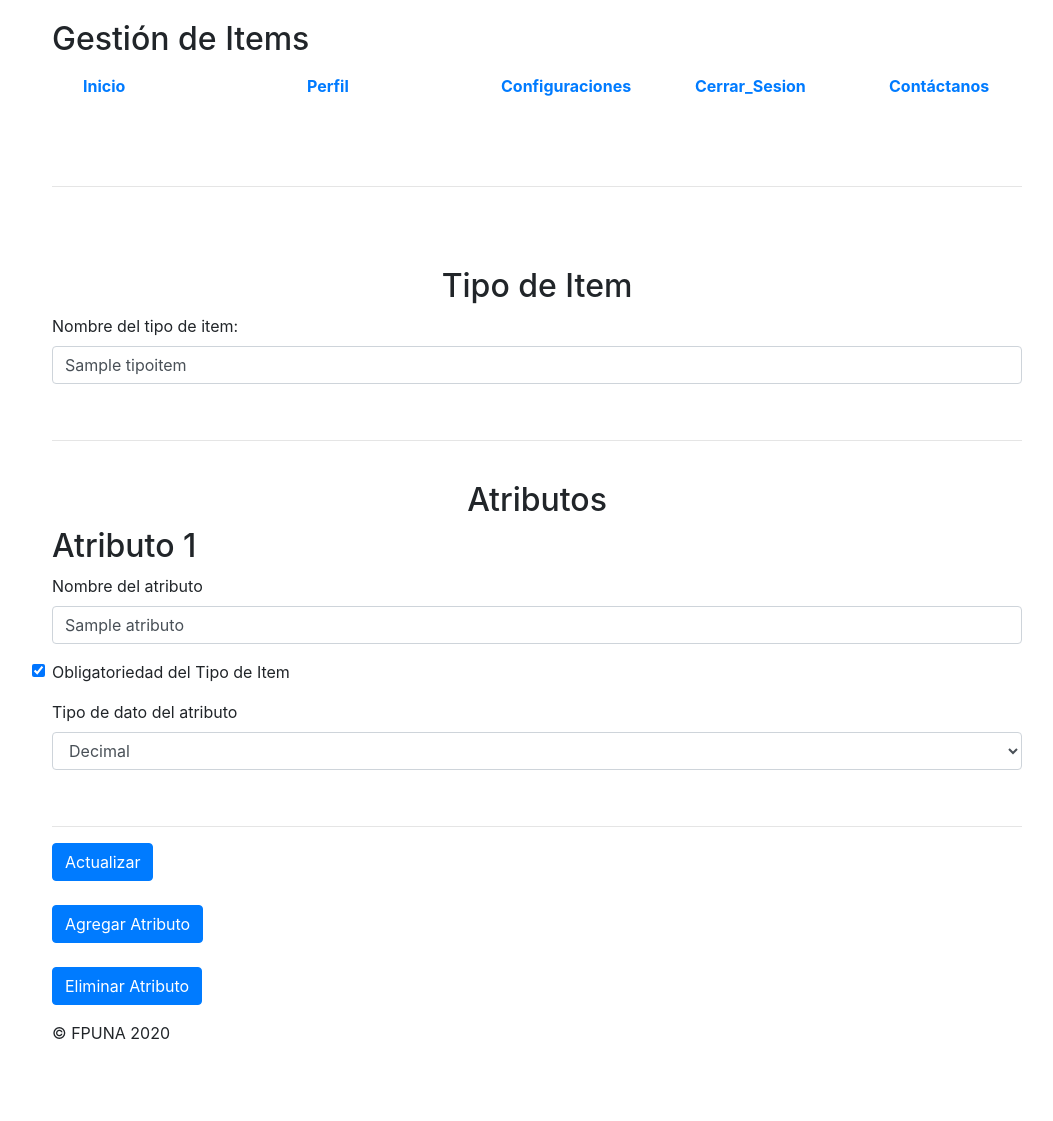
After one commit to rduarte01/GestionItem, a Django app: page /editar/tipo/item/1 in a window 1280 px wide. The commit adds this page. Shown: the whole page, without its empty margins (103-1156 px from the left). Run offline with Django 3.2, Linux system fonts and the light colour scheme; tables that the repository leaves empty hold one stand-in row (values such as "Sample post"); some libraries are stand-ins or nearby versions.

Commit message:
Editar Tipo de Item

```diff
--- a/gestion/forms.py
+++ b/gestion/forms.py
@@ -2,7 +2,7 @@ from django import forms
 from django.forms import Textarea
 from .models import Fase
 from django.contrib.auth.models import User, Permission,Group,ContentType
-from .models import Proyecto,TipoItem,Atributo,Usuario
+from .models import Proyecto,TipoItem,Atributo,Usuario,Book
 ####### se escribe formulario
 from django.forms.widgets import SelectMultiple, CheckboxSelectMultiple
 
@@ -79,7 +79,7 @@ class TipoItemForm(forms.ModelForm):
         }
         '''widget para especificar las clase de bootstap utilizada en nuestro html para nuestro form'''
     cantidad=forms.IntegerField(label="Cantidad de Atributos del Tipo de Item",
-                                max_value=10,required=True,
+                                max_value=10,required=False,
                                 widget=forms.TextInput(
                                         attrs={
                                             "placeholder": "Cantidad Tipo Item",
@@ -232,3 +232,8 @@ class RolForm(forms.ModelForm):
             ),
             'permissions':forms.CheckboxSelectMultiple(),
         }
+
+class BookForm(forms.ModelForm):
+    class Meta:
+        model=Book
+        fields=('title','autor','pdf')
--- a/gestion/models.py
+++ b/gestion/models.py
@@ -196,3 +196,8 @@ class Usuario(models.Model):
             ('es_administrador','Puede hacer tareas de Administrador'),
         )
         """LISTA DE PERMISOS ASOCIADOS AL SISTEMA"""
+
+class Book(models.Model):
+    title=models.CharField(max_length=100)
+    autor=models.CharField(max_length=100)
+    pdf=models.FileField(upload_to='Books')
--- /dev/null
+++ b/gestion/templates/editar_tipo_item.html
@@ -0,0 +1,49 @@
+{% extends 'Menu.html' %}
+{% block body%}
+<hr>
+<form  method='POST' onSubmit="return enviado()">
+        {% csrf_token%}
+       {{ formset.management_form }}
+       <center> <h2>Tipo de Item</h2> </center>
+            <div class="form-group">
+                <label>Nombre del tipo de item:</label>
+                    {{ formset_ti.nombre }}
+            </div>
+        <br>
+        <hr>
+        <br>
+        <center> <h2>Atributos</h2></center>
+       {% if formset.total_form_count %}
+            {% for form in formset %}
+               {{ form.id_atributo }}
+                    <h2> Atributo {{ forloop.counter }}  </h2>
+                    <div class="form-group">
+                        <label>{{form.nombre.label}}</label>
+                        {{form.nombre}}
+                    </div>
+                    <div class="form-group">
+                        {{form.es_obligatorio}}
+                        <label class="form-check-label" for="defaultCheck1">
+                            {{form.es_obligatorio.label}}
+                        </label>
+                    </div>
+                    <div class="form-group">
+                        <label>{{form.tipo_dato.label}}</label>
+                        {{form.tipo_dato}}
+                    </div>
+                    <br>
+                    <hr>
+            {% endfor %}
+        {%else%}
+           <h2> Este tipo de item aun no tiene atributos</h2>
+        {%endif%}
+         <input class="btn btn-primary" type='submit' value= 'Actualizar' />
+         <br>
+        <br>
+        <a href="{% url 'gestion:agregar_atributo_ti'  tipo_item.id_ti %}" class="btn btn-primary">Agregar Atributo</a>
+        <br>
+        <br>
+        <a href="{% url 'gestion:eliminar_atributo_ti'  tipo_item.id_ti %}" class="btn btn-primary">Eliminar Atributo</a>
+    </form>
+
+{%endblock%}
--- a/gestion/urls.py
+++ b/gestion/urls.py
@@ -2,6 +2,9 @@ from django.urls import path
 from .views import crearFase, listar_auditoria,listar_proyectos, proyectoCancelado
 from . import views
 from .views import estadoProyecto,detallesProyecto,UsersProyecto,desvinculacionProyecto,ModificarRol,VerRoles,agregarUsuarios, VerUsersEnEspera, ActualizarUser, CrearRol
+
+from django.conf import settings
+from django.conf.urls.static import static
 
 urlpatterns = [
     path('', views.index, name='index'),
@@ -30,11 +33,20 @@ urlpatterns = [
     path('ver/fase/<int:id_fase>/proyecto',views.get_fase_proyecto,name='get_fase_proyecto'),
     path('importar/tipo/item/fase/<int:id_fase>', views.importar_tipo_item, name='importar_tipo_item'),
     path('estadoProyecto/<int:pk>', views.estadoProyecto, name='estado_Proyecto'),
-
     path('enEspera/', VerUsersEnEspera.as_view(), name="listaDeEspera"),
     path('userEnEspera/<int:pk>', ActualizarUser.as_view(), name='userEsperando'),
     path('crearRol/<str:proyecto>', CrearRol.as_view(), name='crearRol'),
     path('modRol/<int:pk>', ModificarRol.as_view(), name='modificarRol'),
     path('lista/tipo/item/<int:id_proyecto>',views.listar_tipo_item, name='listar_tipo_item'),
     path('misRoles/<int:proyecto>', VerRoles.as_view(), name="misRoles"),
+    path('editar/tipo/item/<int:id_ti>',views.editar_ti,name='editar_ti'),
+    path('editar/tipo/item/<int:id_ti>/agregar/atributo',views.agregar_atributo_ti,name='agregar_atributo_ti'),
+    path('eliminar/atributo/tipo/item/<int:id_ti>',views.eliminar_atributo_ti,name='eliminar_atributo_ti'),
+    path('eliminar/tipo/item/<int:id_ti>',views.eliminar_tipo_item,name='eliminar_tipo_item'),
+
+    #practicas
+    path('subir/book',views.upload_book,name='upload_book'),
+    path('listar/book', views.list_book, name='listar_book')
 ]
+if settings.DEBUG:
+    urlpatterns += static(settings.MEDIA_URL, document_root=settings.MEDIA_ROOT)
--- a/gestion/views.py
+++ b/gestion/views.py
@@ -7,8 +7,8 @@ from django.contrib.auth.models import User
 from django.contrib.auth.models import Permission,Group
 from django.views.generic import TemplateView,ListView,UpdateView, CreateView
 from django.urls import reverse_lazy
-from .models import Proyecto, Auditoria, User_Proyecto,Fase,Permisos,Usuario
-from .forms import FormProyecto,FormAyuda,SettingsUserFormJesus,PerfilUserEnEspera,RolForm
+from .models import Proyecto, Auditoria, User_Proyecto,Fase,Permisos,Usuario,Book
+from .forms import FormProyecto,FormAyuda,SettingsUserFormJesus,PerfilUserEnEspera,RolForm,BookForm
 from time import gmtime, strftime
 from .forms import FaseForm, FormProyectoEstados
 from django.db.models import Count
@@ -18,8 +18,11 @@ from .forms import FormProyecto,TipoItemForm,AtributeForm,RolForm
 from django.contrib.auth.models import Permission
 from django.contrib.contenttypes.models import ContentType
 from django.forms import formset_factory
+from django.forms.models import modelformset_factory
 from guardian.shortcuts import assign_perm
 from guardian.decorators import permission_required_or_403
+from django.shortcuts import get_object_or_404
+from django.core.files.storage import FileSystemStorage
 
 
 #### GLOBALES
@@ -612,8 +615,10 @@ def importar_tipo_item(request,id_fase):
     if(request.method=='POST'):
         print('es post')
         some_var = request.POST.getlist('checkbox')
+        print(some_var)
         for id in some_var:
             print (id_fase)
+            print (id)
             ti=TipoItem.objects.get(id_ti=id)#capturamos el tipo de item
             atributos=Atributo.objects.filter(ti_id=id) #optenemos todos los atributos de ese tipo de item
             ti.id_ti=None #clonamos el tipo de item
@@ -628,6 +633,7 @@ def importar_tipo_item(request,id_fase):
         print('es get')
         user=request.user #se optiene el usuario
         list_tipo_item_a_importar=[]
+        list_poyecto_tipo_item=[]
         list_tipo_item=[]
         list_tipo_item_proyecto_actual=get_all_tipo_item(Fase.objects.get(id_Fase=id_fase).id_Proyecto_id)
         proyectos=User_Proyecto.objects.exclude(proyecto_id=Fase.objects.get(id_Fase=id_fase).id_Proyecto_id)#obtengo el proyectos que el usuario tiene acceso
@@ -641,7 +647,10 @@ def importar_tipo_item(request,id_fase):
                     list_tipo_item+=TipoItem.objects.filter(fase_id=fase.id_Fase)
                 for ti in list_tipo_item :
                     if not ti.nombre in list_tipo_item_proyecto_actual:
-                        list_tipo_item_a_importar += [ti]
+                        list_tipo_item_a_importar += [{
+                                                    'ti':ti,
+                                                    'proyecto':Proyecto.objects.get(id_proyecto=proyecto.proyecto_id)
+                                                     }]
 
         print(list_tipo_item_a_importar)
         fase=Fase.objects.get(id_Fase=id_fase)
@@ -654,7 +663,6 @@ def importar_tipo_item(request,id_fase):
 
 def get_all_tipo_item(id_proyecto):
     '''Esta funcion permite obtener todos los tipos de item de un proyecto especifico'''
-
     fases=Fase.objects.filter(id_Proyecto_id=id_proyecto)
     list_tipo_item=[]
     list_tipo_item_name=[]
@@ -759,8 +767,11 @@ def listar_tipo_item(request,id_proyecto):
     """Lista los tipos de item asociado a un proyecto"""
     fases=Fase.objects.filter(id_Proyecto_id=id_proyecto)
     tipoItem=[]
+
     for fase in fases:
-        tipoItem += TipoItem.objects.filter(fase_id=fase.id_Fase)
+        tipoItem += [{ 'fase':fase,
+                    'ti':TipoItem.objects.filter(fase_id=fase.id_Fase)
+        }]
 
     print(tipoItem)
     contexto={
@@ -791,3 +802,93 @@ class VerRoles(ListView):
         context['listGroup'] = grupList
         context['idProyecto'] = miid
         return context
+
+def editar_ti(request,id_ti):
+    tipo_item = get_object_or_404(TipoItem, id_ti=id_ti)
+    query_atributos = Atributo.objects.filter(ti_id=tipo_item.id_ti)
+    AtributeFormSet = modelformset_factory(Atributo, form=AtributeForm,exclude=('id_atributo',), extra=0)
+    if request.method=='POST':
+        formset = AtributeFormSet(request.POST,request.FILES,queryset=query_atributos)
+        formset_ti=TipoItemForm(request.POST,instance=tipo_item)
+        print(formset_ti)
+        if formset.is_valid() and formset_ti.is_valid() :
+            print('es_valido')
+            formset.save()
+            instancia_ti=formset_ti.save(commit=False)
+            instancia_ti.save()
+        else:
+            print('no es valido')
+            print(formset.errors)
+            print(formset_ti.errors)
+        return redirect('gestion:menu')
+    else:
+        formset_ti = TipoItemForm(instance=tipo_item)
+        formset = AtributeFormSet(queryset=query_atributos)
+        print('se imprime esto')
+
+        context={
+            'formset':formset,
+            'formset_ti':formset_ti,
+            'tipo_item':tipo_item
+        }
+        return render(request,'editar_tipo_item.html',context)
+
+def agregar_atributo_ti(request, id_ti):
+    form = formset_factory(AtributeForm, extra=1)
+    if(request.method=='POST'):
+        my_form=form(request.POST)
+        if my_form.is_valid():
+            for form in my_form:
+                n,o,t=recoge_datos_atributo(form)
+                atributo1=Atributo.objects.create(nombre=n,es_obligatorio=o,tipo_dato=t,ti_id=id_ti)
+        return  redirect('gestion:editar_ti',id_ti=id_ti)
+    else:
+        contexto={
+            'formset':form
+        }
+        return render(request,'crear_atributo.html',contexto)
+
+def eliminar_atributo_ti(request,id_ti):
+    tipo_item = get_object_or_404(TipoItem, id_ti=id_ti)
+    if request.method=='POST':
+        some_var = request.POST.getlist('checkbox')
+        for id in some_var:
+            instancia=Atributo.objects.get(id_atributo=id)
+            instancia.delete()
+        return redirect('gestion:editar_ti',id_ti=id_ti)
+
+    atributos=Atributo.objects.filter(ti_id=id_ti)
+    contexto={
+        'atributos':atributos,
+        'tipo_item':tipo_item,
+    }
+    return  render(request,'eliminar_atributo_ti.html',contexto)
+
+def eliminar_tipo_item(request,id_ti):
+    Atributo.objects.filter(ti_id=id_ti).delete()
+    get_object_or_404(TipoItem, id_ti=id_ti).delete()
+    return redirect('gestion:menu')
+
+def upload_book(request):
+
+    form=BookForm()
+    if request.method=='POST':
+        form=BookForm(request.POST,request.FILES)
+        if form.is_valid():
+            form.save()
+            # Helpful attribute to get dropbox file metadata
+            # like path on the server, size, thumbnail etc
+            return  redirect('gestion:listar_book')
+
+    contexto={
+        'form':form
+    }
+    return render(request, 'upload_book.html',contexto)
+
+
+def list_book(request):
+    books=Book.objects.all()
+    contexto={
+        'books':books
+    }
+    return render(request,'listar_book.html',contexto)
```
Also changed, not shown: gestion/templates/eliminar_atributo_ti.html (added, +38 -0 lines), gestion/templates/listaTipoItem.html (+20 -35 lines), gestion/templates/listarTipoItem.html (+25 -5 lines), gestion/templates/listar_book.html (added, +25 -0 lines), gestion/templates/upload_book.html (added, +10 -0 lines).
